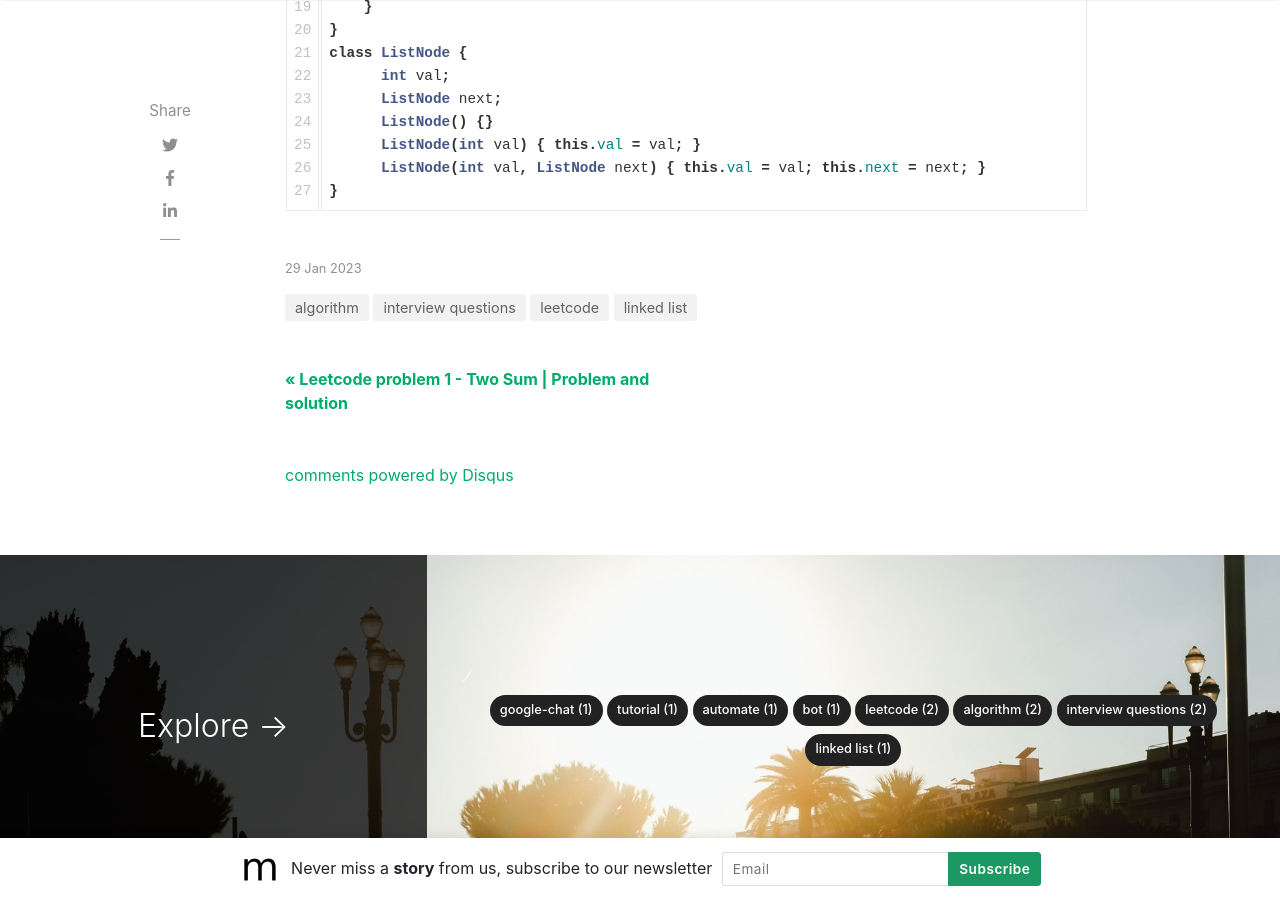
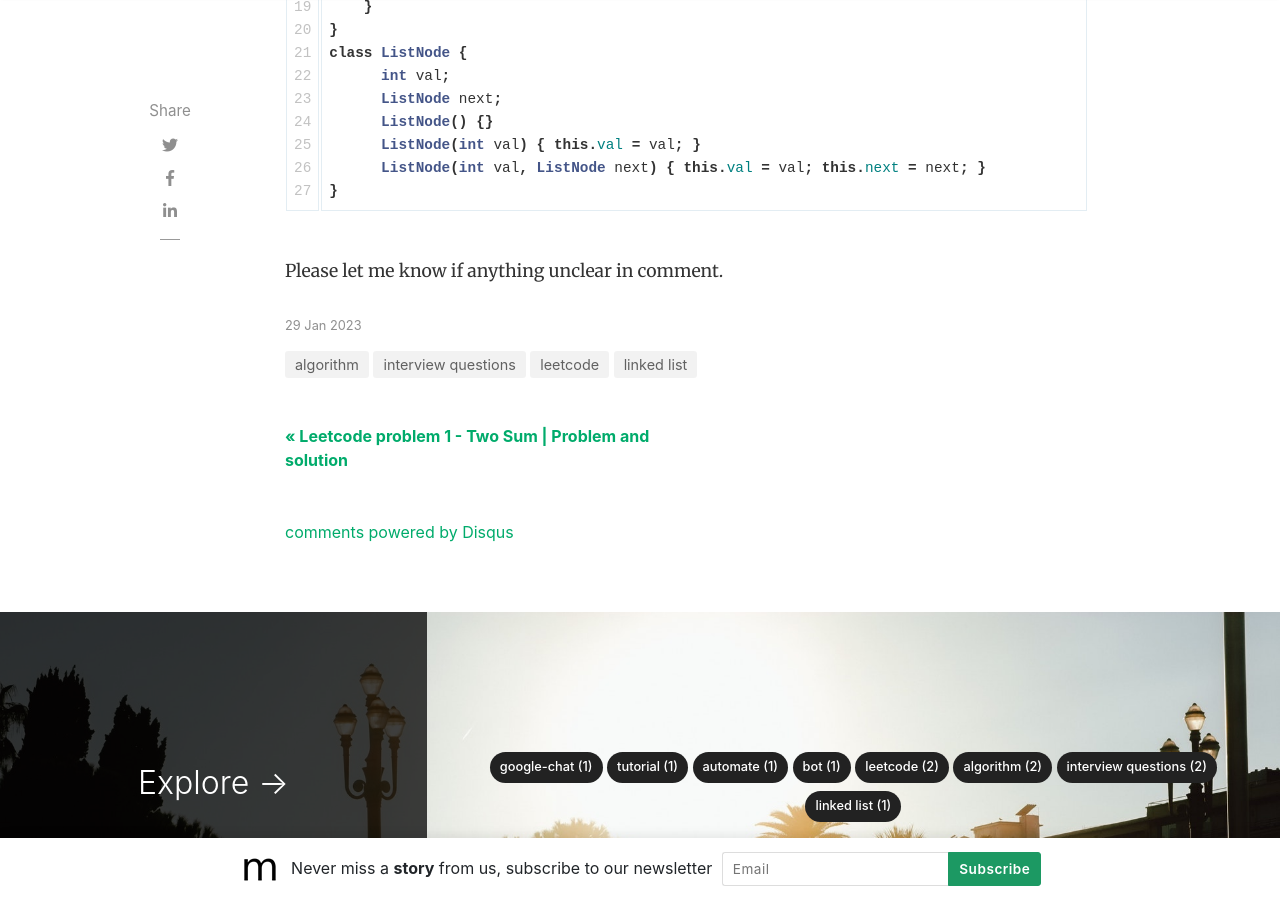
Before and after one commit to laki88/techwithlaki, a Jekyll site: the page built from _posts/2023-01-29-leetcode-problem-2-with-solutions.md, in a window 1280 px wide and 900 px high, scrolled down 2896 px. Built offline with Jekyll 4.4.1, drawn with Linux system fonts in a browser that asks for light colours; nearby versions of some CDN libraries; comment, search, counter and statistics services are not loaded.

Commit message:
Add ask feedback in leetcode problem articles

````diff
--- a/_posts/2023-01-29-leetcode-problem-2-with-solutions.md
+++ b/_posts/2023-01-29-leetcode-problem-2-with-solutions.md
@@ -70,3 +70,4 @@ class ListNode {
       ListNode(int val, ListNode next) { this.val = val; this.next = next; }
 }
 ```
+Please let me know if anything unclear in comment.
````
Also changed, not shown: _posts/2023-01-26-leetcode-problem-1-with-solutions.md (+2 -0 lines).
